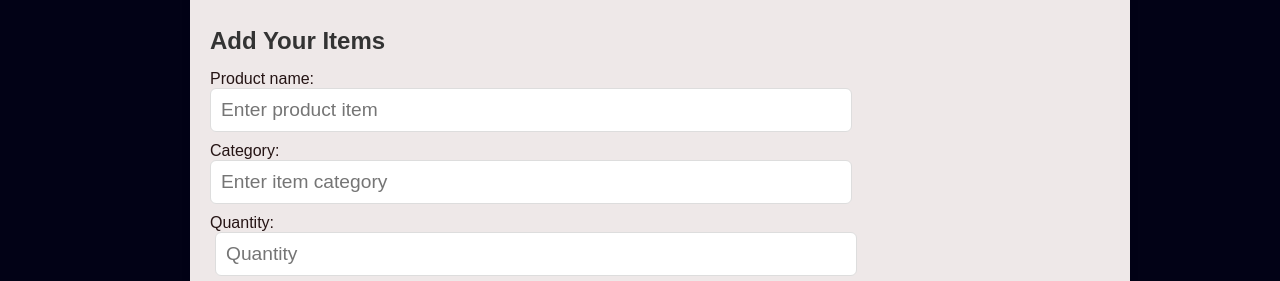
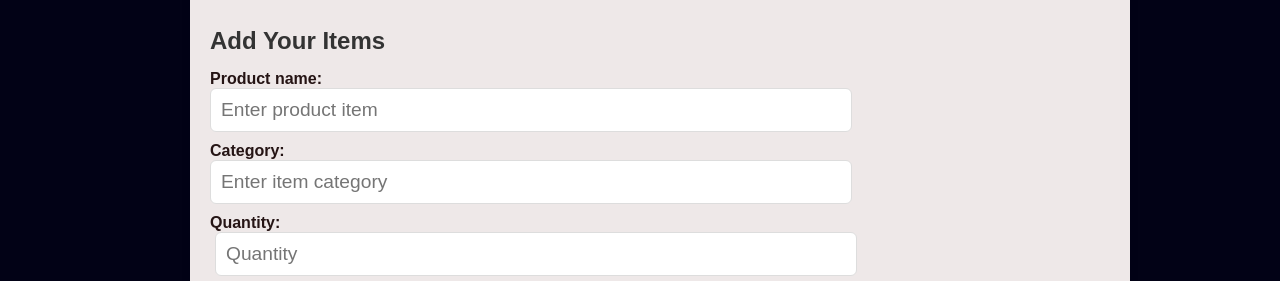
Before and after one commit to Terryann1/shopping-list, a plain HTML site: page index.html in a window 1280 px wide. Shown: the part 130-411 px from the top of the page. Drawn offline with Linux system fonts and the light colour scheme.

Commit message:
added the strong tag

```diff
--- a/index.html
+++ b/index.html
@@ -19,11 +19,11 @@
         <!-- Input Section -->
         <section class="input-section">
             <h2>Add Your Items</h2>
-            <label for="text">Product name:</label><br>
+            <label for="text"><strong>Product name:</strong></label><br>
             <input type="text" id="item-input" placeholder="Enter product item" required /><br>
-            <label for="text">Category:</label><br>
+            <label for="text"><strong>Category:</strong></label><br>
             <input type="text" id="item-category" placeholder="Enter item category" required /><br>
-            <label for="text">Quantity:</label><br>
+            <label for="text"><strong>Quantity:</strong></label><br>
             <input type="number" id="item-quantity" min="1" placeholder="Quantity"  required/>
             <div class="button">
                 <button id="add-item">Add Item</button>
```
